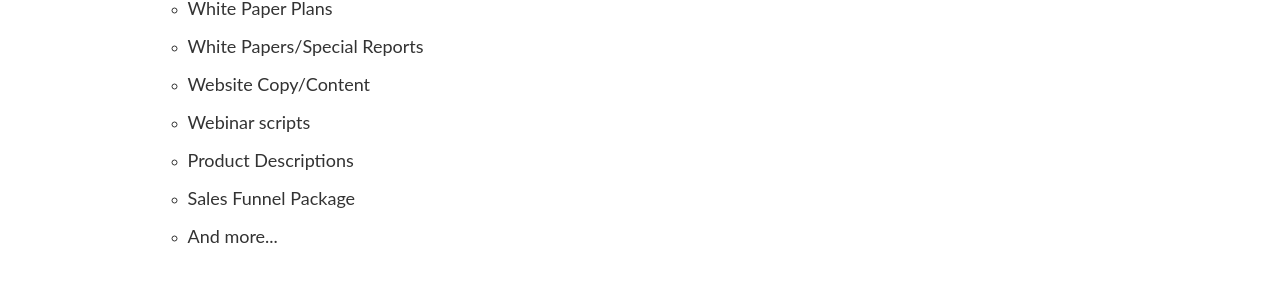
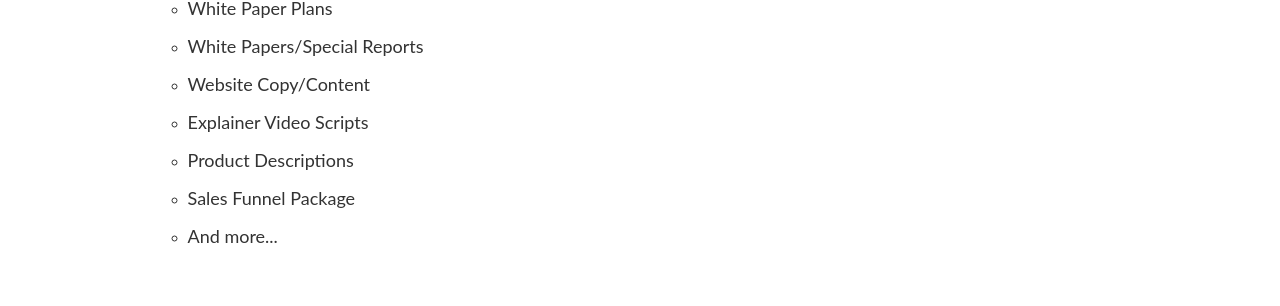
Before and after one commit to jadlaocopy/jadlaocopy.github.io, a Jekyll site: the page built from services.html, in a window 1280 px wide. Shown: the part 678-984 px from the top of the page. Built offline with Jekyll 4.4.1, drawn with Linux system fonts in a browser that asks for light colours; nearby versions of some CDN libraries; some web fonts are replaced; comment, search, counter and statistics services are not loaded.

Commit message:
edited services

```diff
--- a/services.html
+++ b/services.html
@@ -33,7 +33,7 @@ permalink: /services/
                 <li><p>White Paper Plans</p></li>
                 <li><p>White Papers/Special Reports</p></li>
                 <li><p>Website Copy/Content</p></li>
-                <li><p>Webinar scripts</p></li>
+                <li><p>Explainer Video Scripts</p></li>
                 <li><p>Product Descriptions</p></li>
                 <li><p>Sales Funnel Package</p></li>
                 <li><p>And more...</p></li>
```
